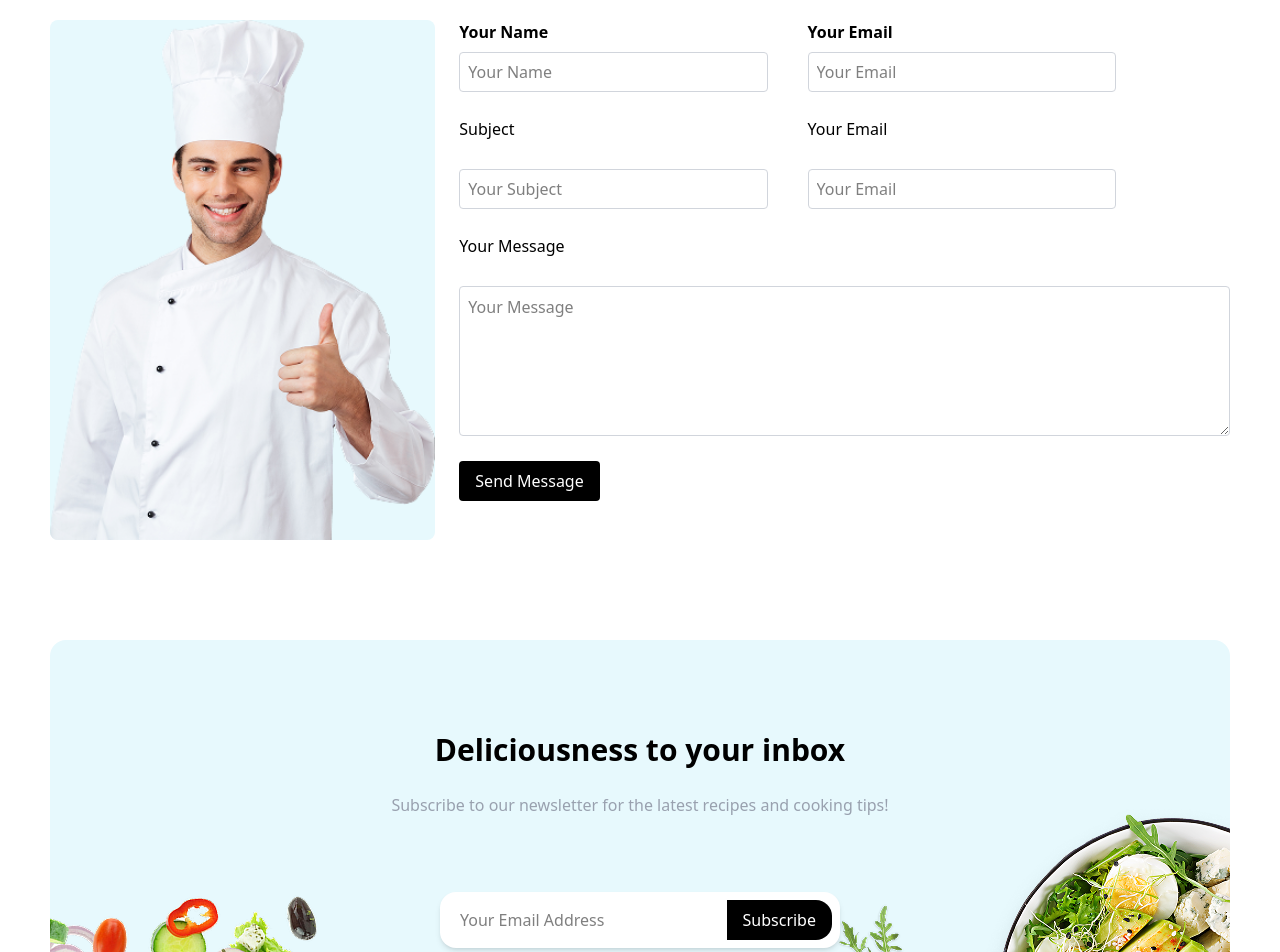
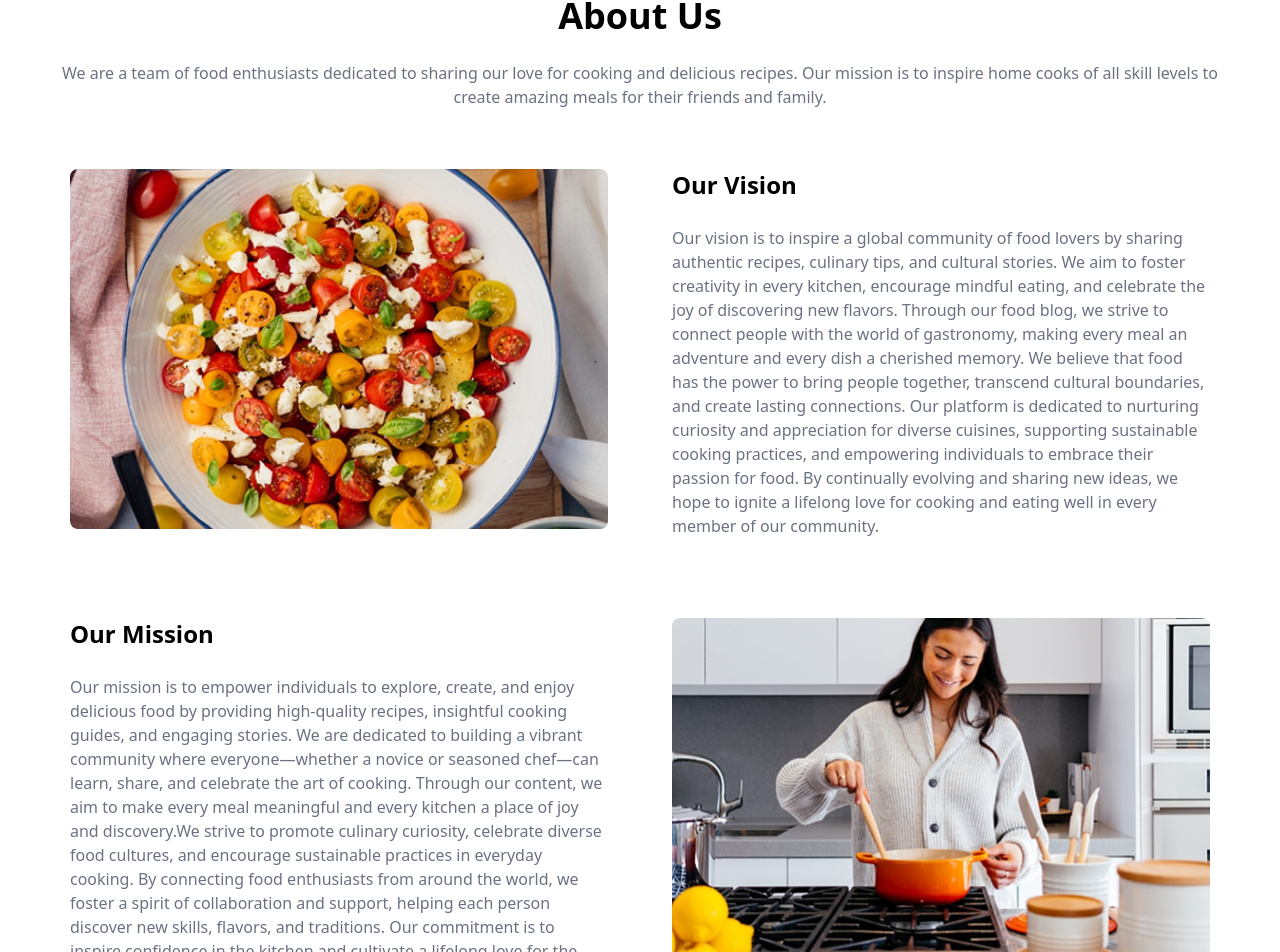
Before and after one commit to CodeShiran/Food-Recipe-Blog, a React (Vite) app in the folder frontend/: page / in a window 1280 px wide. Shown: the part 137-1089 px from the top of the page. Built offline with nearby package versions, Linux system fonts and the light colour scheme.

Commit message:
feat: update About page with detailed content and images

```diff
--- a/frontend/src/App.jsx
+++ b/frontend/src/App.jsx
@@ -6,12 +6,13 @@ import Footer from './components/Footer'
 import BlogList from './pages/BlogList'
 import BlogPost from './pages/BlogPost'
 import Contact from './pages/Contact'
+import About from './pages/About'
 
 const App = () => {
   return (
     <div>
       <Navbar />
-      <Contact />
+      <About />
       <Footer />
     </div>
   )
--- a/frontend/src/assets/assets.js
+++ b/frontend/src/assets/assets.js
@@ -17,6 +17,8 @@ import Post5 from './post5.png'
 import Post6 from './post6.png'
 import ChefCooking from './cookingchef.png'
 import ContactPerson from './contactperson.png'
+import FruitSalad from './fruitsalad.png'
+import CookingWoman2 from './cookingwoman2.png'
 
 
 export const assets = {
@@ -39,6 +41,8 @@ export const assets = {
   post6: Post6,
   chefCooking: ChefCooking,
   contactPerson: ContactPerson,
+  fruitSalad: FruitSalad,
+  cookingWoman2: CookingWoman2,
   // Add more assets here
 }
 
--- a/frontend/src/pages/About.jsx
+++ b/frontend/src/pages/About.jsx
@@ -1,8 +1,35 @@
 import React from 'react'
+import assets from '../assets/assets'
+import Email from '../section/Email'
+import EmailBox from '../components/EmailBox'
 
 const About = () => {
   return (
-    <div>About</div>
+    <div className='md:px-[50px] px-[25px]'>
+        <div className='flex flex-col items-center mt-10'>
+            <h1 className='text-4xl font-bold'>About Us</h1>
+            <p className='mt-[25px] text-center text-gray-500'>We are a team of food enthusiasts dedicated to sharing our love for cooking and delicious recipes. Our mission is to inspire home cooks of all skill levels to create amazing meals for their friends and family.</p>
+        </div>
+        <div className='flex flex-col  md:flex-row gap-6 mt-10'>
+            <div className='flex-1/2 rounded-lg p-5 h-[400px]'>
+                <img src={assets.fruitSalad} className='w-full h-full rounded-lg object-cover' alt="" />
+            </div>
+            <div className='flex-1/2 rounded-lg p-5 flex-col items-start'>
+                <h4 className='text-2xl font-bold'>Our Vision</h4>
+                <p className='mt-[25px] text-gray-500'>Our vision is to inspire a global community of food lovers by sharing authentic recipes, culinary tips, and cultural stories. We aim to foster creativity in every kitchen, encourage mindful eating, and celebrate the joy of discovering new flavors. Through our food blog, we strive to connect people with the world of gastronomy, making every meal an adventure and every dish a cherished memory. We believe that food has the power to bring people together, transcend cultural boundaries, and create lasting connections. Our platform is dedicated to nurturing curiosity and appreciation for diverse cuisines, supporting sustainable cooking practices, and empowering individuals to embrace their passion for food. By continually evolving and sharing new ideas, we hope to ignite a lifelong love for cooking and eating well in every member of our community.</p>
+            </div>
+        </div>
+        <div className='flex flex-col-reverse  md:flex-row gap-6 mt-10'>
+            <div className='flex-1/2 rounded-lg p-5 flex-col items-start'>
+                <h4 className='text-2xl font-bold'>Our Mission</h4>
+                <p className='mt-[25px] text-gray-500'>Our mission is to empower individuals to explore, create, and enjoy delicious food by providing high-quality recipes, insightful cooking guides, and engaging stories. We are dedicated to building a vibrant community where everyone—whether a novice or seasoned chef—can learn, share, and celebrate the art of cooking. Through our content, we aim to make every meal meaningful and every kitchen a place of joy and discovery.We strive to promote culinary curiosity, celebrate diverse food cultures, and encourage sustainable practices in everyday cooking. By connecting food enthusiasts from around the world, we foster a spirit of collaboration and support, helping each person discover new skills, flavors, and traditions. Our commitment is to inspire confidence in the kitchen and cultivate a lifelong love for the pleasures of good food.</p>
+            </div>
+            <div className='flex-1/2 rounded-lg p-5 h-[400px]'>
+                <img src={assets.cookingWoman2} className='w-full h-full rounded-lg object-cover' alt="" />
+            </div>
+        </div>
+        <EmailBox />
+    </div>
   )
 }
 
```
